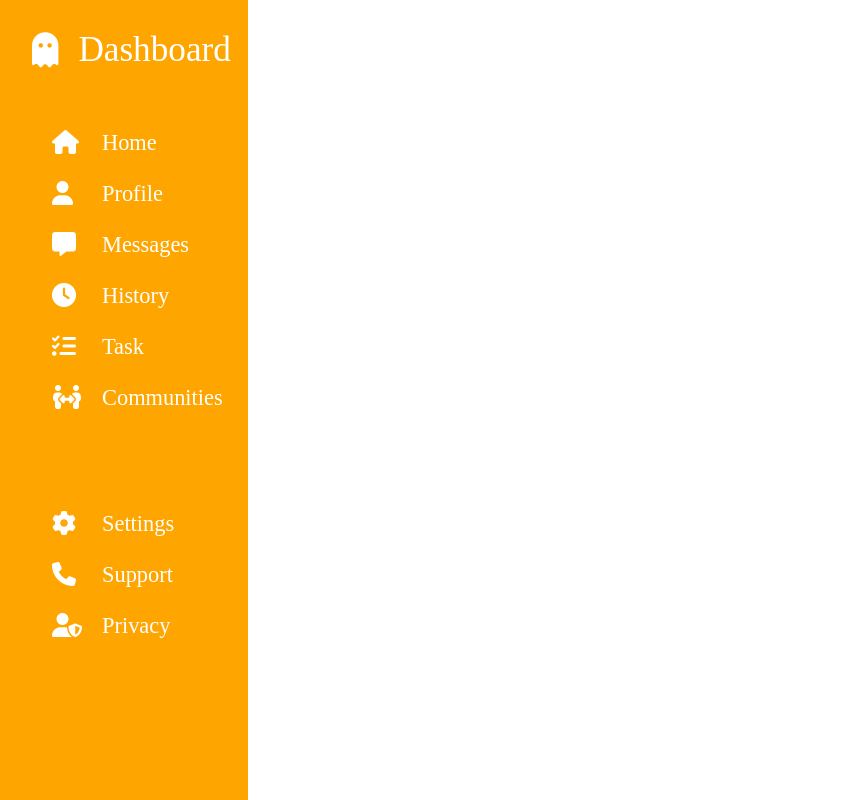
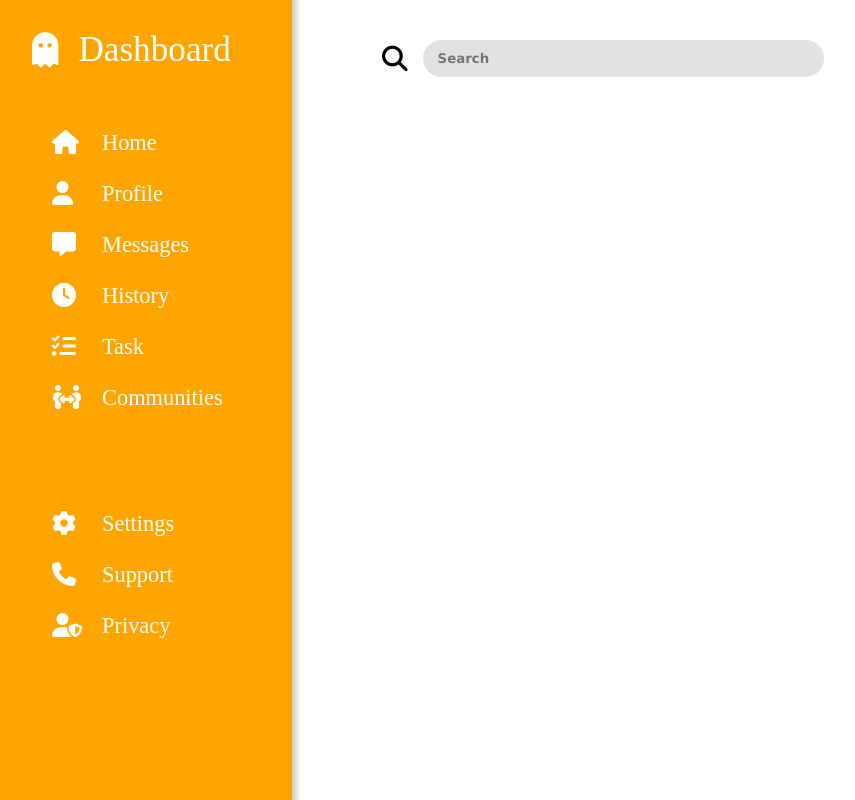
Before and after one commit to dbrooks11/admin-dashboard-odin, a plain HTML site: page index.html in a window 1280 px wide. Shown: the whole page, without its empty margins (8-863 px from the left). Drawn offline with Linux system fonts and the light colour scheme.

Commit message:
search implementation search bar added with icon and css styling

```diff
--- a/index.html
+++ b/index.html
@@ -59,9 +59,14 @@
         </div>
     </div>
     <div class="dashboard container">
-        <div class ="top container"></div>
+        <div class ="top container">
+            <div class = "dashboard search">
+                <i class="fa-solid fa-magnifying-glass"></i>
+                <input type= "text" placeholder="Search">
+            </div>
+        </div>
         <div class = "bottom container"></div>
     </div>
-    </div>
+   </div>
 </body>
 </html>
--- a/style.css
+++ b/style.css
@@ -32,14 +32,16 @@ margin-left: 40px;
 /* Sidebar*/
 .sidebar.container{
 background-color: var(--second-color);
-width: 20vw;
+width: clamp(300px, 20vw, 30vw);
 height: 100vh;
 
-    --sidebar-icon-margins: 0px 0px 0px 60px;
-    --sidebar-top-gap: 25px;
-    --sidebar-icon-gap: 20px;
-    --icon-size:1.5rem;
-    --sidebar-font-size: 1.4rem;
+--sidebar-icon-margins: 0px 0px 0px 60px;
+--sidebar-top-gap: 25px;
+--sidebar-icon-gap: 20px;
+--icon-size:1.5rem;
+--sidebar-font-size: 1.4rem;
+
+box-shadow: 0px 0px 5px 5px rgb(206, 206, 206);;
 }
 
 /*sidebar header*/
@@ -55,7 +57,6 @@ height: 100vh;
 .sidebar.nav{
     display: flex;
     flex-direction: column;
-
 
     gap: var(--sidebar-top-gap);
     color: var(--main-color);
@@ -102,10 +103,34 @@ height: 100vh;
 }
 
 /*right side container for top and bottom*/
-.dashboard{
+.dashboard.container{
     display:flex;
     flex-direction: column;
-    gap: var(--sidebar-top-gap);
-    color: var(--main-color);
-    padding-top: 30px;
 }
+
+.top.container{
+    display: flex;
+    flex-direction: column;
+    padding: 40px 0px 0px 90px;
+    --top-font: Verdana, Geneva, Tahoma, sans-serif;
+    --search-and-bg: rgb(226, 226, 226);
+}
+
+.dashboard.search{
+    display: flex;
+    font-size: 1.6rem;
+    gap: 15px;
+    align-items: center;
+}
+
+.dashboard.search > input{
+outline:none;
+border:none;
+font-family:var(--top-font);
+font-weight: 600;
+background-color: var(--search-and-bg);
+padding-left: 15px;
+width: 30vw;
+height: 35px;
+border-radius: 20px;
+}
```
